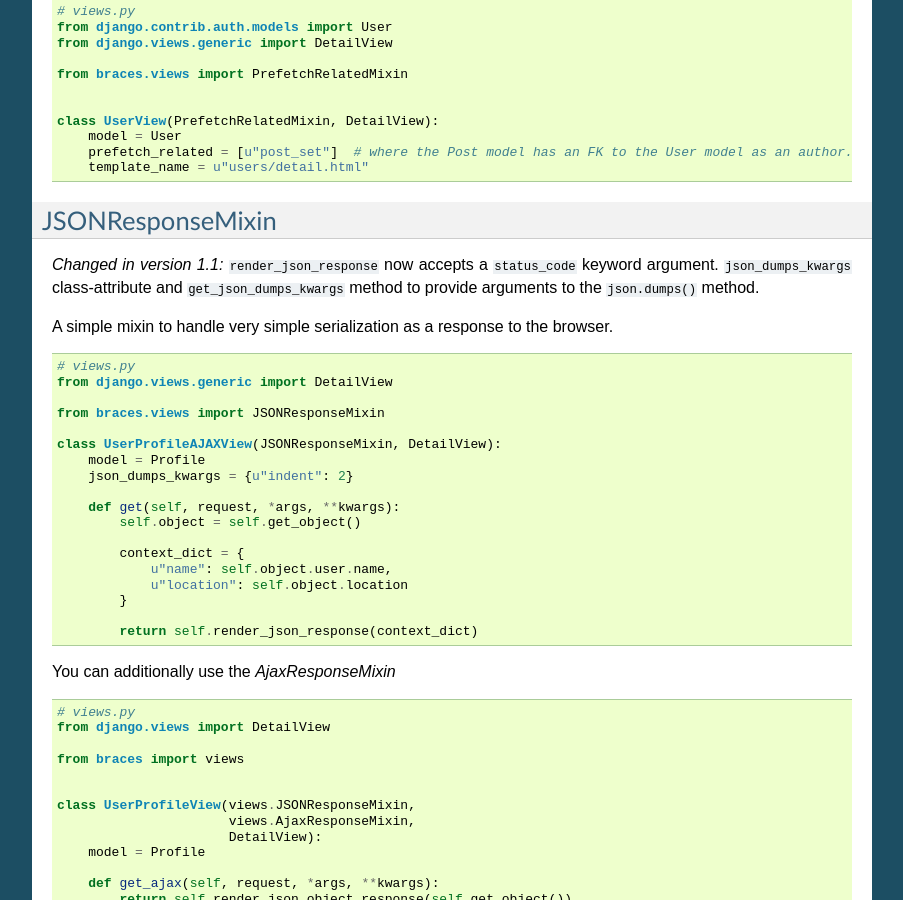
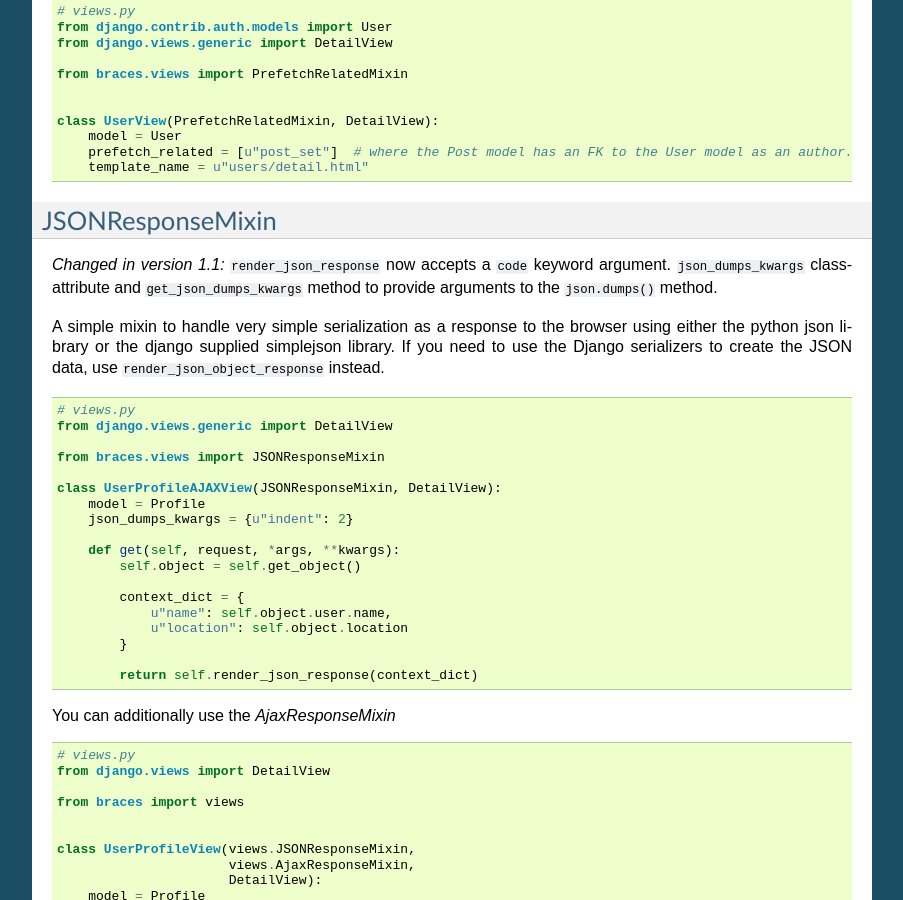
Before and after one commit to brack3t/django-braces, a Sphinx documentation site: the page built from docs/other.rst, in a window 1280 px wide and 900 px high, scrolled down 2408 px. Shown: the whole window, without its empty margins (198-1101 px from the left). Built offline with Sphinx 7.4.7, drawn with Linux system fonts in a browser that asks for light colours.

Commit message:
Fixed documentation for JSONResponseMixin, the status code argument is code, not status_code.

```diff
--- a/docs/other.rst
+++ b/docs/other.rst
@@ -151,10 +151,12 @@
 -----------------
 
 .. versionchanged:: 1.1
-    ``render_json_response`` now accepts a ``status_code`` keyword argument.
+    ``render_json_response`` now accepts a ``code`` keyword argument.
     ``json_dumps_kwargs`` class-attribute and ``get_json_dumps_kwargs`` method to provide arguments to the ``json.dumps()`` method.
 
-A simple mixin to handle very simple serialization as a response to the browser.
+A simple mixin to handle very simple serialization as a response to the browser using either the python json library
+or the django supplied simplejson library. If you need to use the Django serializers to create the JSON data, use
+``render_json_object_response`` instead.
 
 ::
 
```
